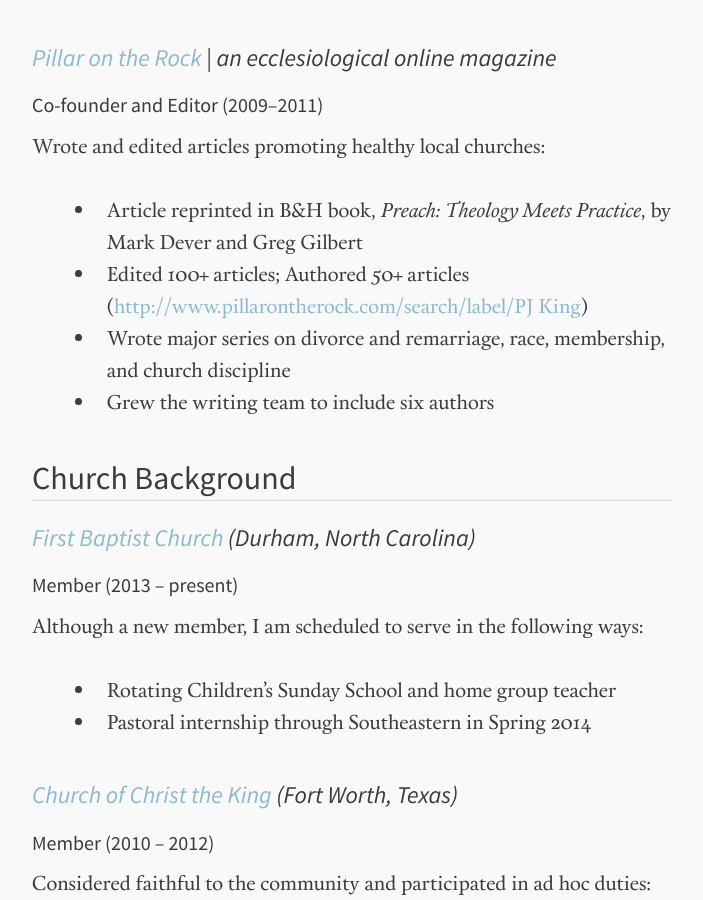
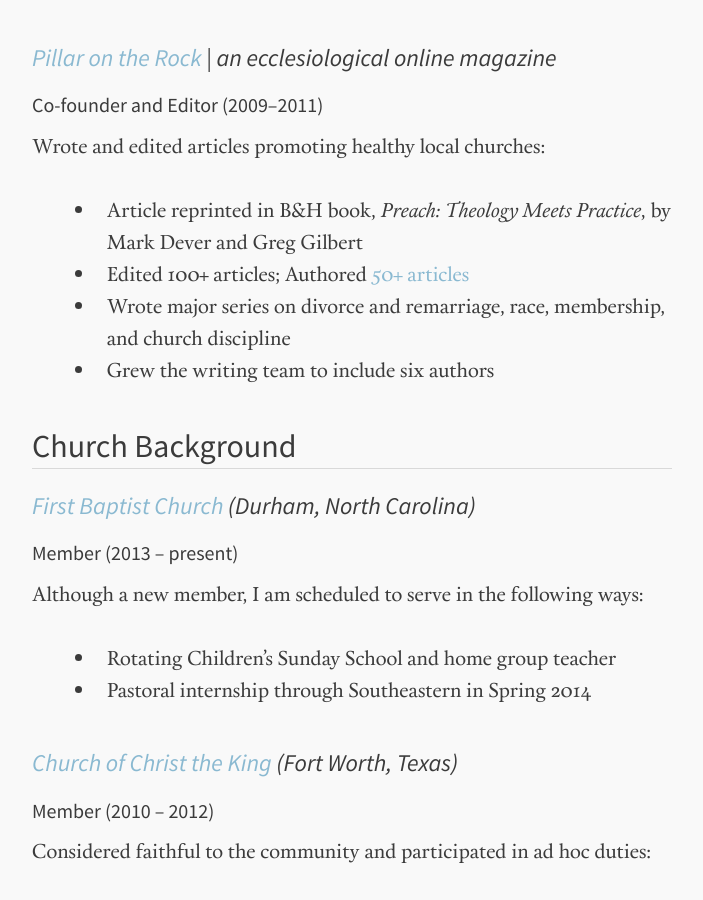
Before and after one commit to snowdj/vernonking.org, a Jekyll site: the page built from pages/cv.md, in a window 1280 px wide and 900 px high, scrolled down 2617 px. Shown: the whole window, without its empty margins (288-991 px from the left). Built offline with Jekyll 4.4.1, drawn with Linux system fonts in a browser that asks for light colours; comment, search, counter and statistics services are not loaded.

Commit message:
added cv files

```diff
--- a/_config.yml
+++ b/_config.yml
@@ -3,6 +3,7 @@ tagline:          He must become greater, I must become less.
 description:      A collection of writings and updates from Vernon R. King, III.
 #Comment out url when working locally to resolve base urls correctly
 #url: http://vernonking.org/
+files: /files
 
 # Owner/author information
 owner:
--- a/pages/cv.md
+++ b/pages/cv.md
@@ -4,7 +4,7 @@ layout: post
 permalink: /cv/
 ---
 
-*You can download this CV in [pdf]() or [docx]() formats.*
+*You can download this CV in [pdf]({{site.files}}/cv/vernonking-ministry-cv.pdf) or [docx]({{site.files}}/cv/vernonking-ministry-cv.docx) formats.*
 
 ---
 
@@ -71,7 +71,7 @@ Residential intern with an IMB missionary church and youth ministry:
 Wrote and edited articles promoting healthy local churches:
 
 - Article reprinted in B&H book, *Preach: Theology Meets Practice*, by Mark Dever and Greg Gilbert
-- Edited 100+ articles; Authored 50+ articles (<http://www.pillarontherock.com/search/label/PJ King>)
+- Edited 100+ articles; Authored [50+ articles](http://www.pillarontherock.com/search/label/PJ King)
 - Wrote major series on divorce and remarriage, race, membership, and church discipline
 - Grew the writing team to include six authors
 
```
Also changed, not shown: 2 other files.
